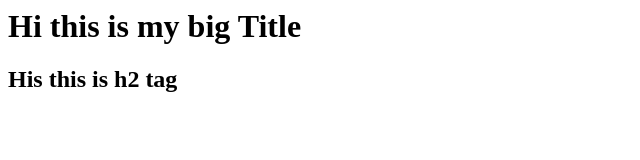
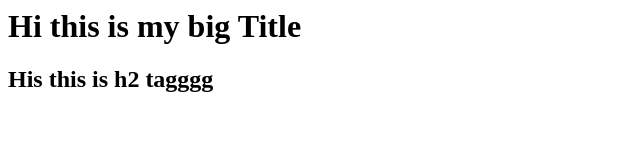
Before and after one commit to kkho5555/Kakao-Clone, a plain HTML site: page index.html in a window 1280 px wide. Shown: the full height of the page, 0-640 px from the left. Drawn offline with Linux system fonts and the light colour scheme.

Commit message:
modify something readme.md

```diff
--- a/index.html
+++ b/index.html
@@ -6,6 +6,6 @@
     </head>
     <body>
         <h1>Hi this is my big Title</h1>
-        <h2>His this is h2 tag</h2>
+        <h2>His this is h2 tagggg</h2>
     </body>
 </html>
```
Also changed, not shown: 1 other file.
